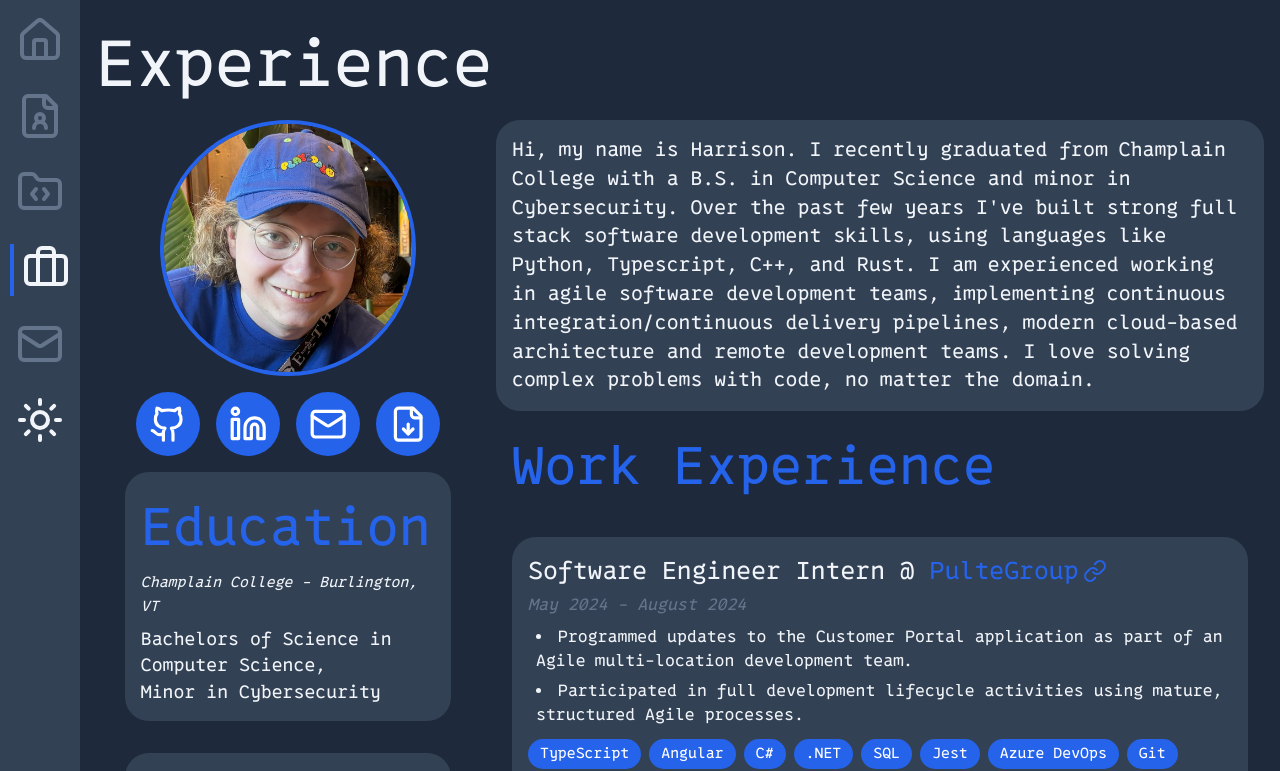
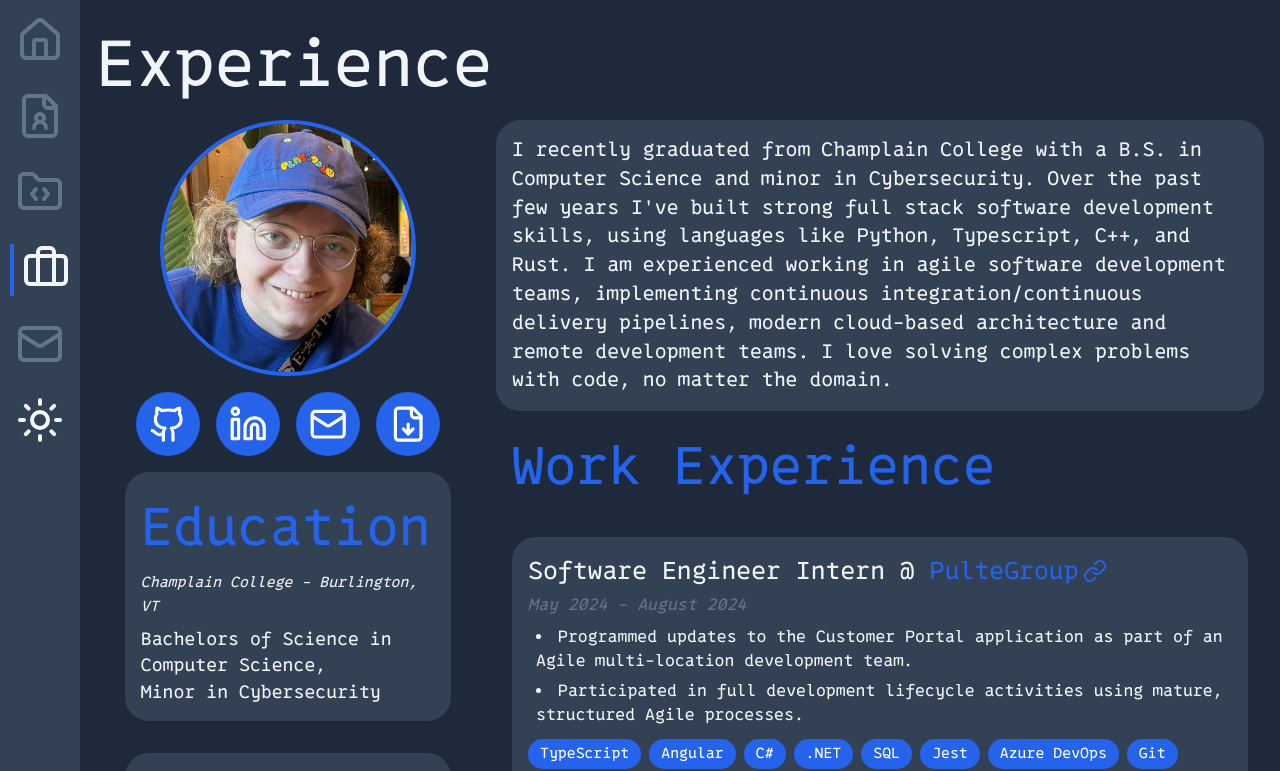
Before and after one commit to Harrison-Blair/personal-website, a Next.js app: page /work in a window 1280 px wide. Shown: the top 771 px of the page. Built offline with nearby package versions, Linux system fonts and the light colour scheme.

Commit message:
remove introduction

```diff
--- a/src/app/work/page.tsx
+++ b/src/app/work/page.tsx
@@ -94,7 +94,7 @@ export default function Work() {
                         lg:text-start'>
           <p className='bg-[var(--muted)] rounded-3xl p-4 mb-4
                         lg:text-[1.2rem]'>
-            Hi, my name is Harrison. I recently graduated from Champlain College with a B.S. in Computer Science and minor in Cybersecurity. Over the past few years I&apos;ve built strong full stack software development skills, using languages like Python, Typescript, C++, and Rust. I am experienced working in agile software development teams, implementing continuous integration/continuous delivery pipelines, modern cloud-based architecture and remote development teams. I love solving complex problems with code, no matter the domain.
+            I recently graduated from Champlain College with a B.S. in Computer Science and minor in Cybersecurity. Over the past few years I&apos;ve built strong full stack software development skills, using languages like Python, Typescript, C++, and Rust. I am experienced working in agile software development teams, implementing continuous integration/continuous delivery pipelines, modern cloud-based architecture and remote development teams. I love solving complex problems with code, no matter the domain.
           </p>
           <h2 className="m-4">
             Work Experience
```
